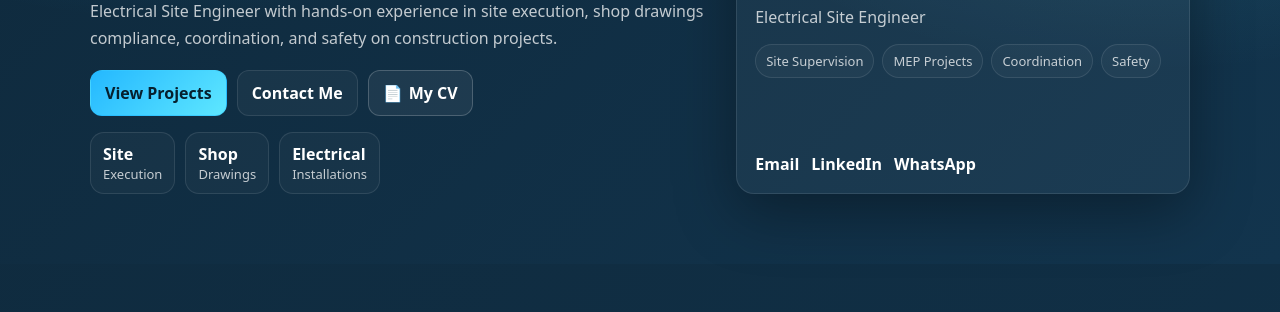
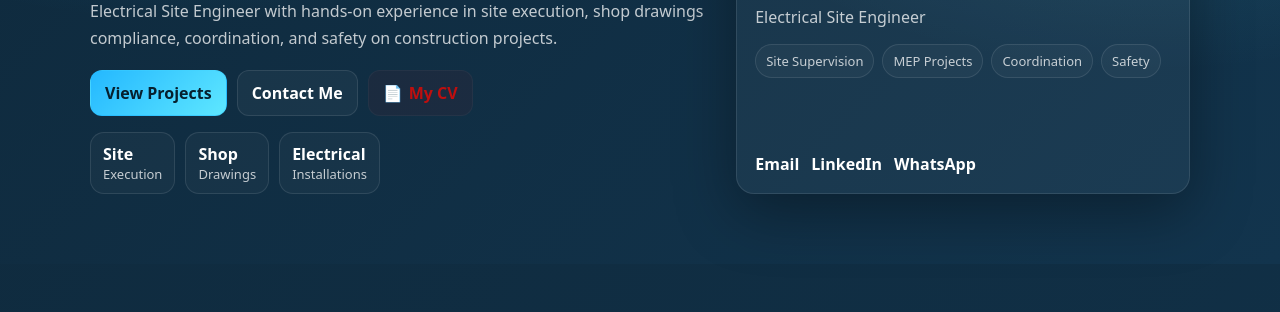
Before and after one commit to mohamed-adel-shafei/Portfolio, a plain HTML site: page index.html in a window 1280 px wide. Shown: the part 286-598 px from the top of the page. Drawn offline with Linux system fonts and the light colour scheme.

```diff
--- a/index.html
+++ b/index.html
@@ -212,7 +212,7 @@
             </p>
              <p class="contact-line">
               <strong>Github:</strong>
-              <a class="link" href="https://github.com/mohamed-adel-shafei" target="_blank" rel="noopener">
+              <a class="link" href="https://github.com/mohamed-adel-shafei/mohamed_adel" target="_blank" rel="noopener">
                 mohamed-adel-shafei
               </a>
             </p>
--- a/style.css
+++ b/style.css
@@ -435,9 +435,9 @@ input:focus, textarea:focus{
 }
 /* CV Button */
 .cv-btn {
-  background: rgba(255,255,255,0.06);
-  border: 1px solid rgba(255,255,255,0.2);
-  color: #fff;
+  background: rgba(209, 7, 7, 0.055);
+  border: 1px solid rgba(255, 255, 255, 0.041);
+  color: #be0f0f;
 }
 
 .cv-btn:hover {
```
